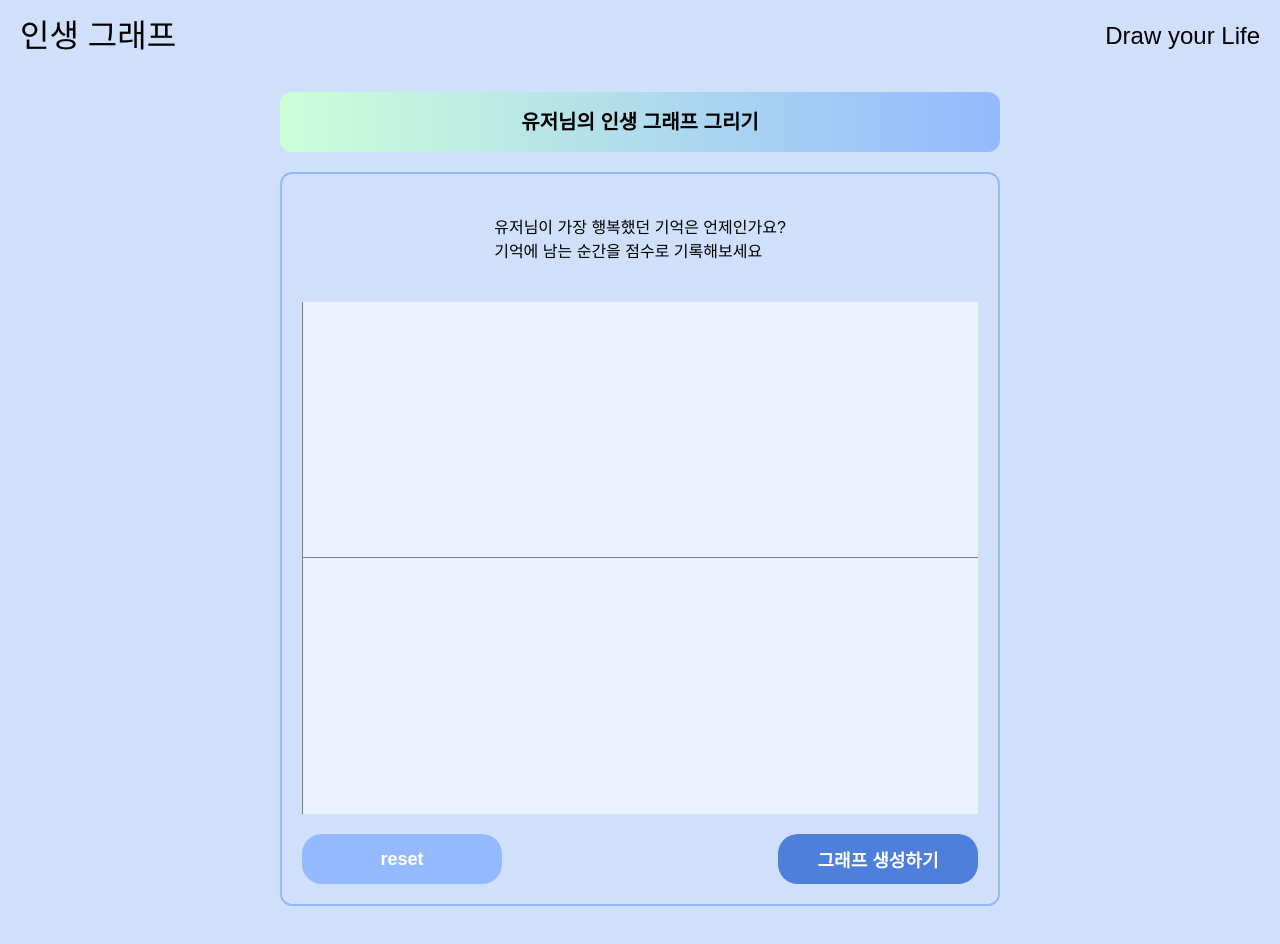
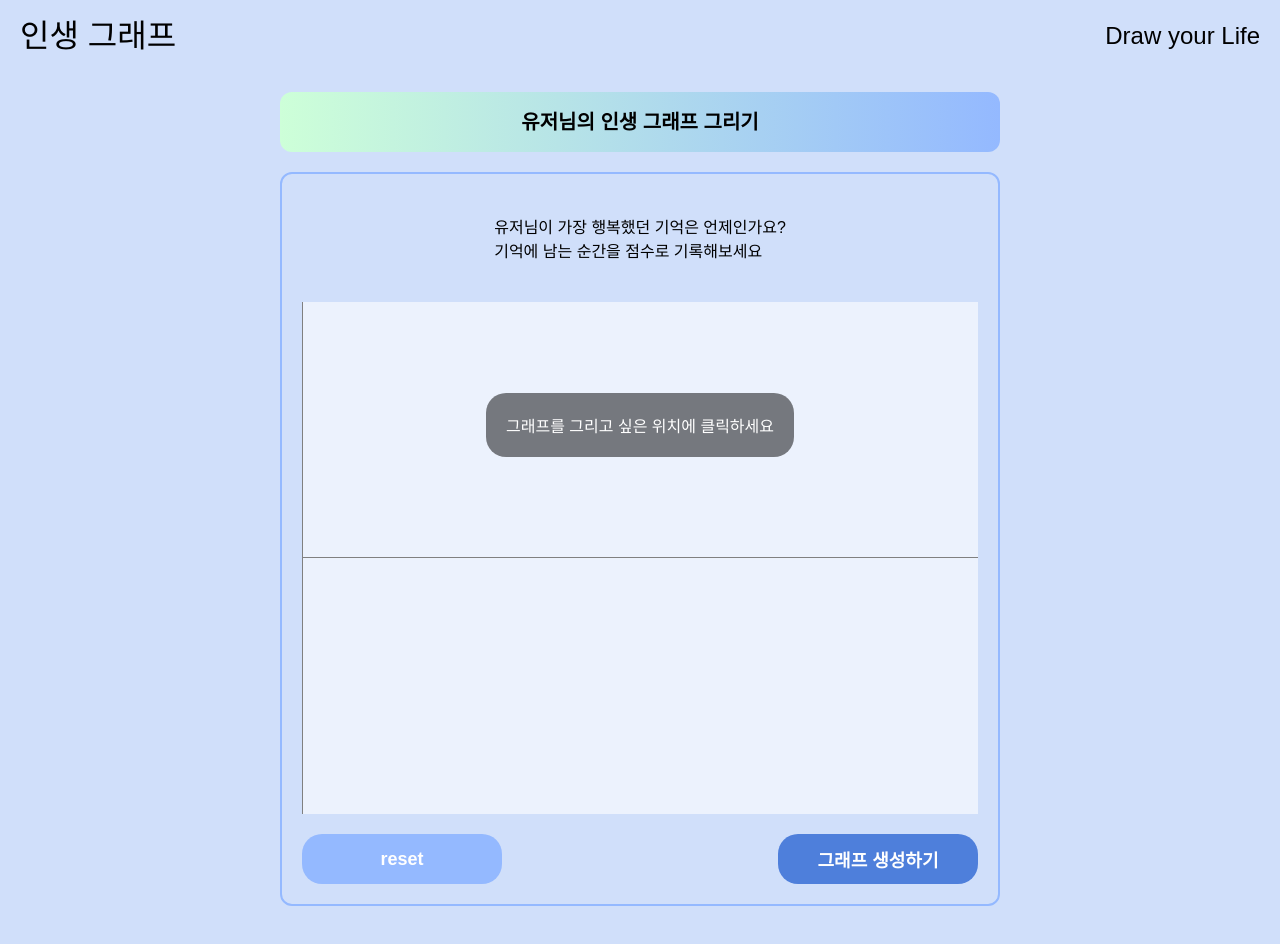
Before and after one commit to hongggyelim/lifeGraph, a React (Create React App) app: page /main in a window 1280 px wide. Built offline with nearby package versions, Linux system fonts and the light colour scheme.

Commit message:
chore: 클릭 가이드 추가

```diff
--- a/src/App.scss
+++ b/src/App.scss
@@ -42,6 +42,7 @@ main {
     border-radius: 12px;
   }
   .border {
+    position: relative;
     border: 2px solid;
     border-color: $primary-color-200;
     border-radius: 12px;
--- a/src/pages/Main/component/Graph/Graph.tsx
+++ b/src/pages/Main/component/Graph/Graph.tsx
@@ -12,6 +12,7 @@ const Graph = () => {
     const x = e.clientX - rect.left;
     const y = e.clientY - rect.top;
     addPoint({ id: Date.now(), x, y, title: "" }); // 클릭한 좌표 추가
+    console.log("points", points);
   };
 
   const handleChange = (e: ChangeEvent<HTMLInputElement>, id: number) => {
--- a/src/pages/Main/component/Point/Point.tsx
+++ b/src/pages/Main/component/Point/Point.tsx
@@ -16,8 +16,11 @@ const Point = forwardRef<HTMLInputElement, PointProp>(({ x, y, title, onChange }
         left: `${x}px`,
       }}
     >
-      🩷
       <input
+        style={{
+          top: `${y}px`,
+          left: `${x}px`,
+        }}
         className="point-input"
         type="text"
         value={title}
--- a/src/pages/Main/component/Point/point.scss
+++ b/src/pages/Main/component/Point/point.scss
@@ -4,6 +4,7 @@
   height: 4px !important;
   border-radius: 50%;
   display: flex;
+  flex-direction: column-reverse;
 
   .point-input {
     width: 60px;
--- a/src/pages/Main/index.tsx
+++ b/src/pages/Main/index.tsx
@@ -44,6 +44,7 @@ const MainPage = () => {
             <span>{name}님이 가장 행복했던 기억은 언제인가요?</span>
             <span>기억에 남는 순간을 점수로 기록해보세요</span>
           </p>
+          {points.length === 0 && <p id="guide">그래프를 그리고 싶은 위치에 클릭하세요</p>}
           <Graph />
           <div id="button-wrapper">
             <button type="button" id="reset-button" onClick={handleClickReset}>
--- a/src/pages/Main/main.scss
+++ b/src/pages/Main/main.scss
@@ -11,6 +11,18 @@
     flex-direction: column;
     padding: 20px 0;
   }
+
+  #guide {
+    background-color: rgba(0, 0, 0, 0.5);
+    border-radius: 20px;
+    position: absolute;
+    top: 30%;
+    left: 1/2;
+    z-index: 30;
+    padding: 20px;
+    color: white;
+  }
+
   #button-wrapper {
     width: 100%;
     display: flex;
```
